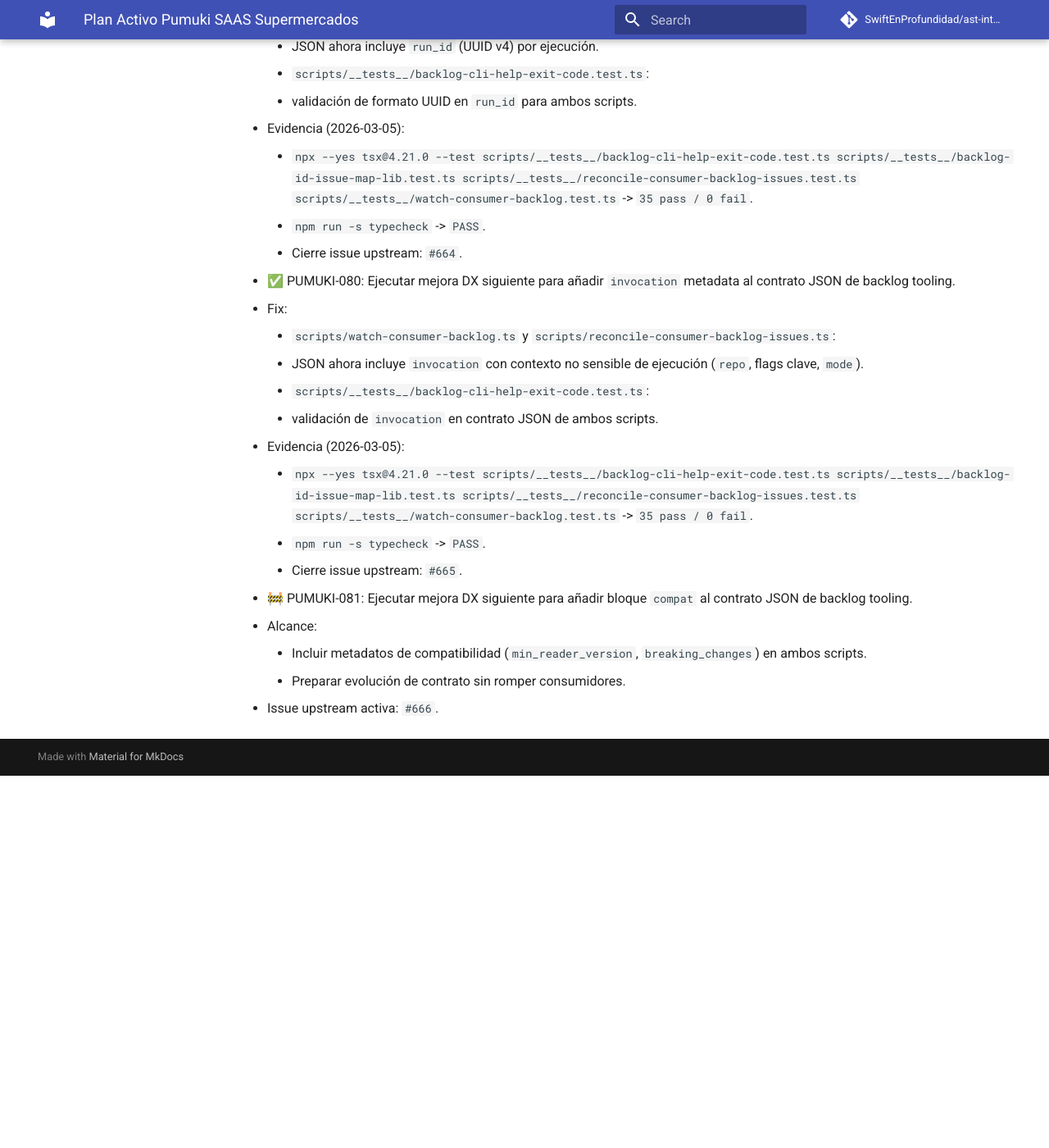
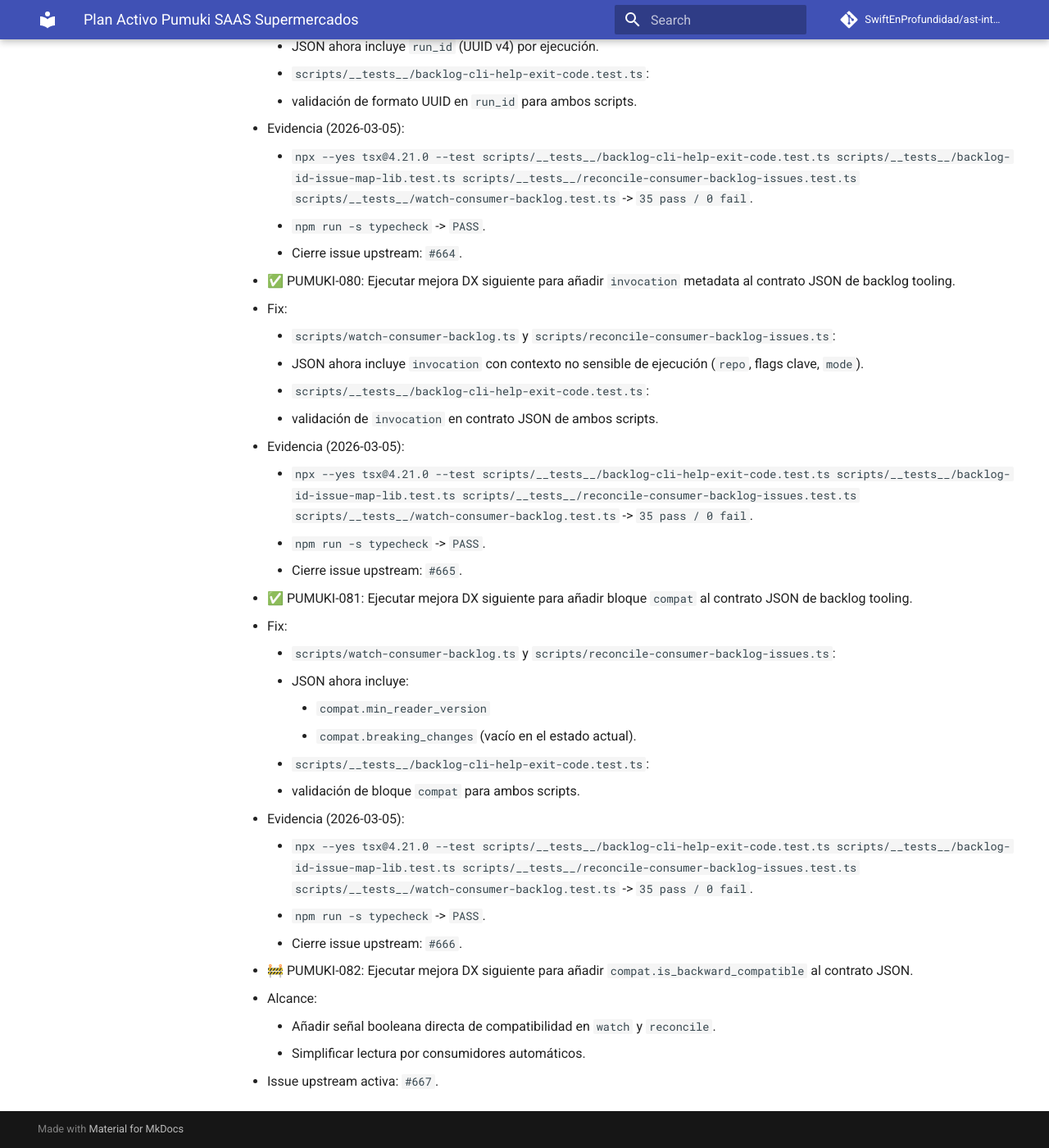
Before and after one commit to SwiftEnProfundidad/ast-intelligence-hooks, an MkDocs documentation site: the page built from docs/seguimiento-activo-pumuki-saas-supermercados.md, in a window 1280 px wide and 1400 px high, scrolled down 34687 px. Shown: the whole window at 82% size. Built offline with MkDocs 1.6.1 and Material for MkDocs 9.7.7, drawn with Linux system fonts in a browser that asks for light colours; comment, search, counter and statistics services are not loaded; before the commit the page ends 35633 px from its top, so only the background shows below that.

Commit message:
feat(backlog-tools): add compat block to json outputs

```diff
--- a/docs/seguimiento-activo-pumuki-saas-supermercados.md
+++ b/docs/seguimiento-activo-pumuki-saas-supermercados.md
@@ -924,8 +924,21 @@
     - `npm run -s typecheck` -> `PASS`.
     - Cierre issue upstream: `#665`.
 
-- 🚧 PUMUKI-081: Ejecutar mejora DX siguiente para añadir bloque `compat` al contrato JSON de backlog tooling.
+- ✅ PUMUKI-081: Ejecutar mejora DX siguiente para añadir bloque `compat` al contrato JSON de backlog tooling.
+  - Fix:
+    - `scripts/watch-consumer-backlog.ts` y `scripts/reconcile-consumer-backlog-issues.ts`:
+      - JSON ahora incluye:
+        - `compat.min_reader_version`
+        - `compat.breaking_changes` (vacío en el estado actual).
+    - `scripts/__tests__/backlog-cli-help-exit-code.test.ts`:
+      - validación de bloque `compat` para ambos scripts.
+  - Evidencia (2026-03-05):
+    - `npx --yes tsx@4.21.0 --test scripts/__tests__/backlog-cli-help-exit-code.test.ts scripts/__tests__/backlog-id-issue-map-lib.test.ts scripts/__tests__/reconcile-consumer-backlog-issues.test.ts scripts/__tests__/watch-consumer-backlog.test.ts` -> `35 pass / 0 fail`.
+    - `npm run -s typecheck` -> `PASS`.
+    - Cierre issue upstream: `#666`.
+
+- 🚧 PUMUKI-082: Ejecutar mejora DX siguiente para añadir `compat.is_backward_compatible` al contrato JSON.
   - Alcance:
-    - Incluir metadatos de compatibilidad (`min_reader_version`, `breaking_changes`) en ambos scripts.
-    - Preparar evolución de contrato sin romper consumidores.
-  - Issue upstream activa: `#666`.
+    - Añadir señal booleana directa de compatibilidad en `watch` y `reconcile`.
+    - Simplificar lectura por consumidores automáticos.
+  - Issue upstream activa: `#667`.
```
Also changed, not shown: docs/registro-maestro-de-seguimiento.md (+2 -2 lines), 3 other files.
